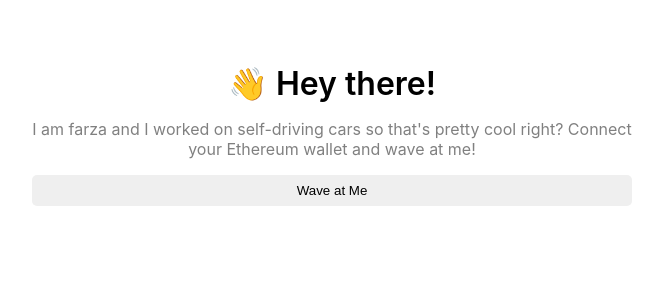
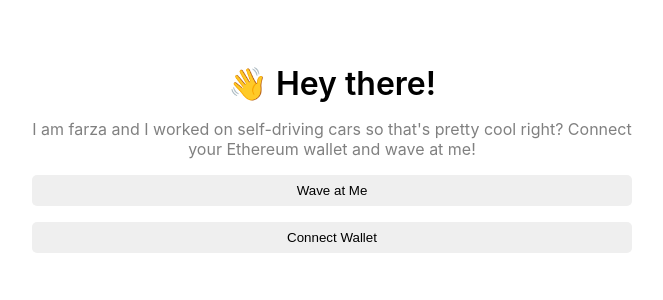
Before and after one commit to nayrugodness/wave-project, a React (Create React App) app: page / in a window 1280 px wide. Shown: the top 300 px of the page, without its empty margins (308-971 px from the left). Built offline with nearby package versions, Linux system fonts and the light colour scheme; the HTML template or start-up script is replaced by a standard one.

Commit message:
adding connect wallet button

```diff
--- a/src/App.js
+++ b/src/App.js
@@ -2,9 +2,6 @@
 import "./App.css";
 
 const App = () => {
-  /*
-  * Just a state variable we use to store our user's public wallet.
-  */
   const [currentAccount, setCurrentAccount] = useState("");
 
   const checkIfWalletIsConnected = async () => {
@@ -18,20 +15,38 @@
         console.log("We have the ethereum object", ethereum);
       }
 
-      /*
-      * Check if we're authorized to access the user's wallet
-      */
       const accounts = await ethereum.request({ method: "eth_accounts" });
 
       if (accounts.length !== 0) {
         const account = accounts[0];
         console.log("Found an authorized account:", account);
-        setCurrentAccount(account)
+        setCurrentAccount(account);
       } else {
         console.log("No authorized account found")
       }
     } catch (error) {
       console.log(error);
+    }
+  }
+
+  /**
+  * Implement your connectWallet method here
+  */
+  const connectWallet = async () => {
+    try {
+      const { ethereum } = window;
+
+      if (!ethereum) {
+        alert("Get MetaMask!");
+        return;
+      }
+
+      const accounts = await ethereum.request({ method: "eth_requestAccounts" });
+
+      console.log("Connected", accounts[0]);
+      setCurrentAccount(accounts[0]);
+    } catch (error) {
+      console.log(error)
     }
   }
 
@@ -43,7 +58,7 @@
     <div className="mainContainer">
       <div className="dataContainer">
         <div className="header">
-          👋 Hey there!
+        👋 Hey there!
         </div>
 
         <div className="bio">
@@ -53,8 +68,18 @@
         <button className="waveButton" onClick={null}>
           Wave at Me
         </button>
+
+        {/*
+        * If there is no currentAccount render this button
+        */}
+        {!currentAccount && (
+          <button className="waveButton" onClick={connectWallet}>
+            Connect Wallet
+          </button>
+        )}
       </div>
     </div>
-    );
-  }
+  );
+}
+
 export default App
```
